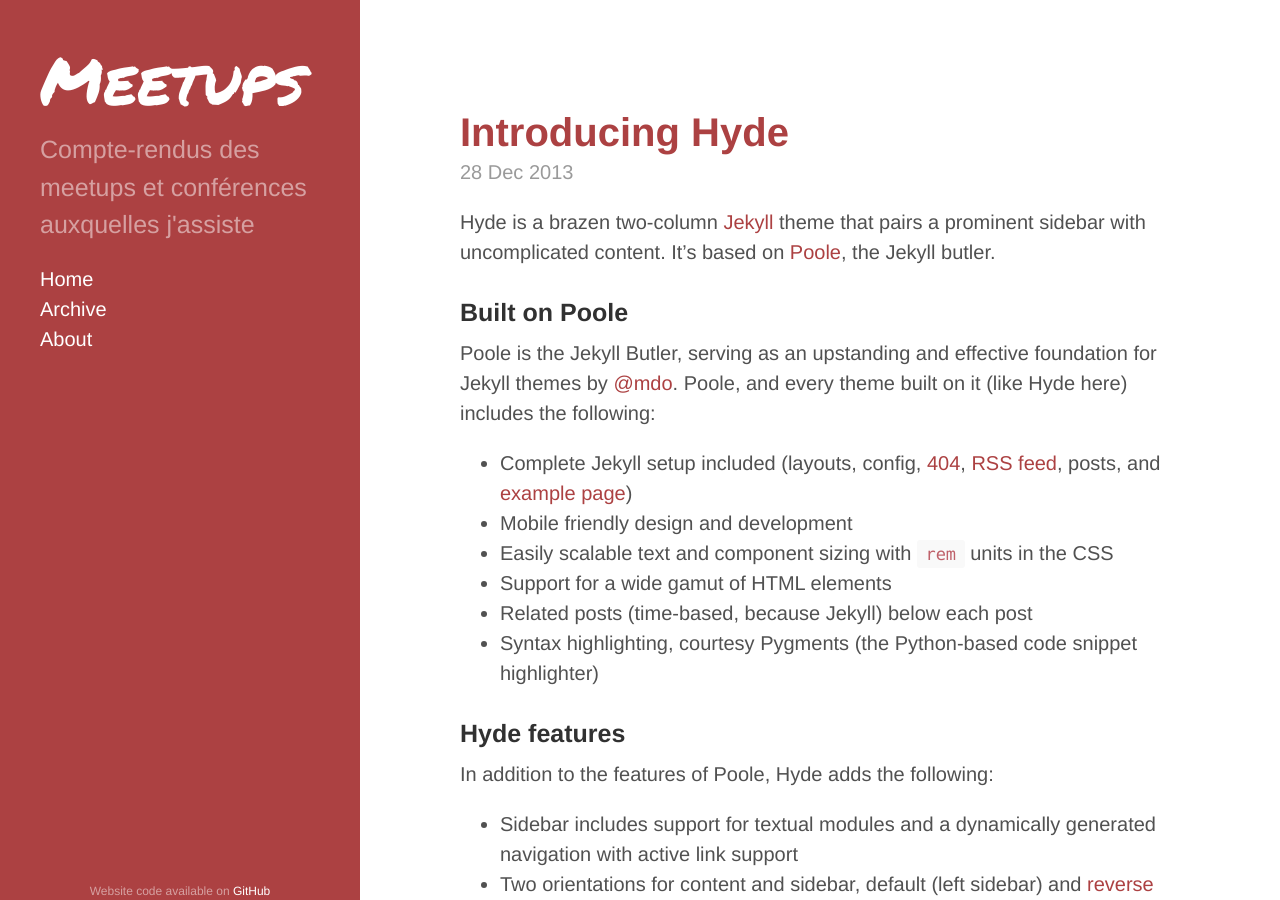
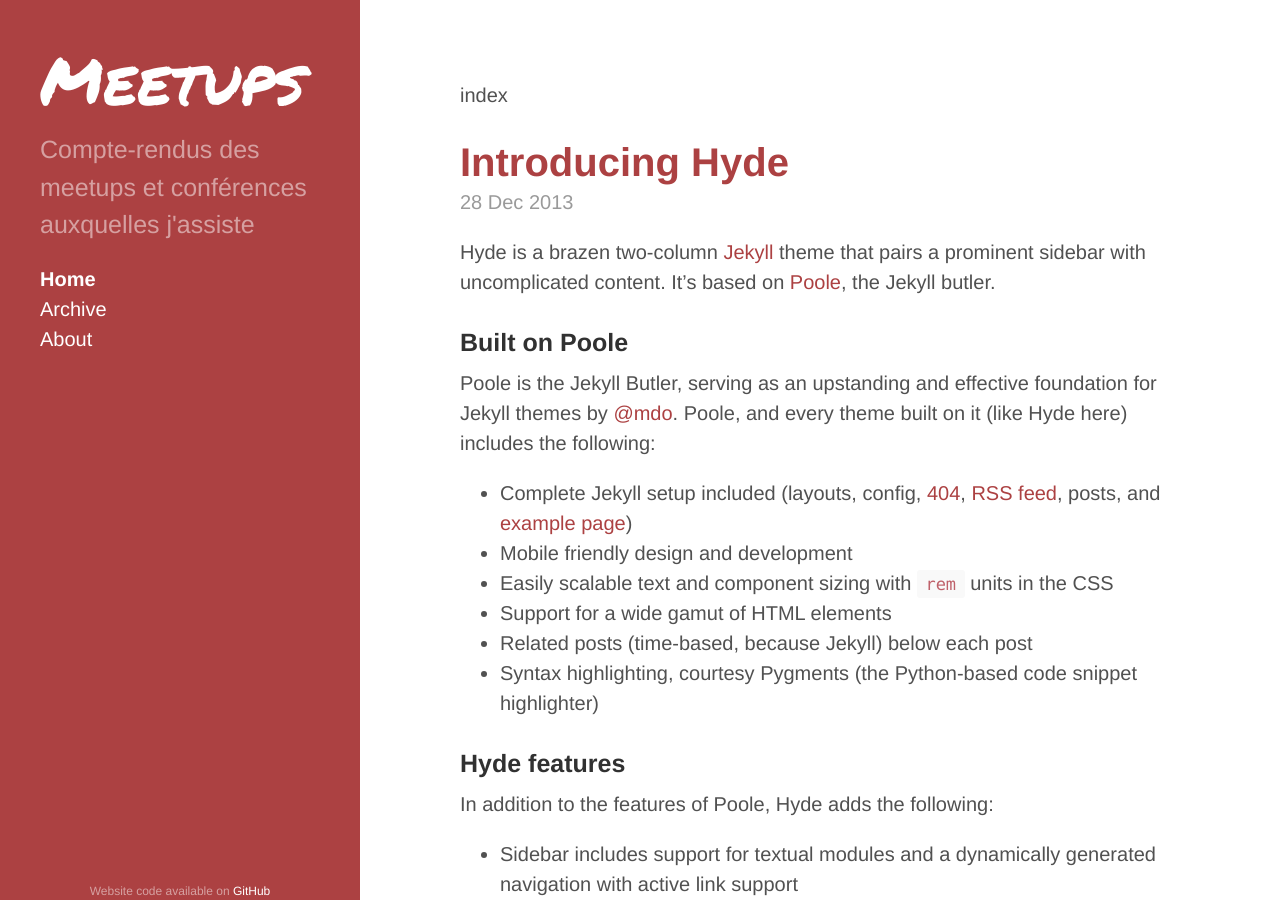
Before and after one commit to pixelastic/meetups.pixelastic.com, a Jekyll site: the page built from index.html, in a window 1280 px wide and 900 px high. Built offline with Jekyll 4.4.1, drawn with Linux system fonts in a browser that asks for light colours; Markdown is read by kramdown in place of the engine named in the settings; the list of posts is cut into pages by our own code.

Commit message:
Mark sidebar links as active.

```diff
--- a/_layouts/default.html
+++ b/_layouts/default.html
@@ -30,13 +30,13 @@
       </div>
 
       <ul class="sidebar-nav">
-        <li class="sidebar-nav-item{% if page.id == " index " %} active{% endif %}">
+        <li class="sidebar-nav-item{% if page.id == "index" %} active{% endif %}">
           <a href="/">Home</a>
         </li>
-        <li class="sidebar-nav-item{% if page.id == " archive " %} active{% endif %}">
+        <li class="sidebar-nav-item{% if page.id == "archive" %} active{% endif %}">
           <a href="/archive/">Archive</a>
         </li>
-        <li class="sidebar-nav-item{% if page.id == " about " %} active{% endif %}">
+        <li class="sidebar-nav-item{% if page.id == "about" %} active{% endif %}">
           <a href="/about/">About</a>
         </li>
       </ul>
--- a/index.html
+++ b/index.html
@@ -1,7 +1,9 @@
 ---
 layout: default
 title: Home
+id: index
 ---
+{{ page.id }}
 
 <div class="posts">
   {% for post in paginator.posts %}
```
